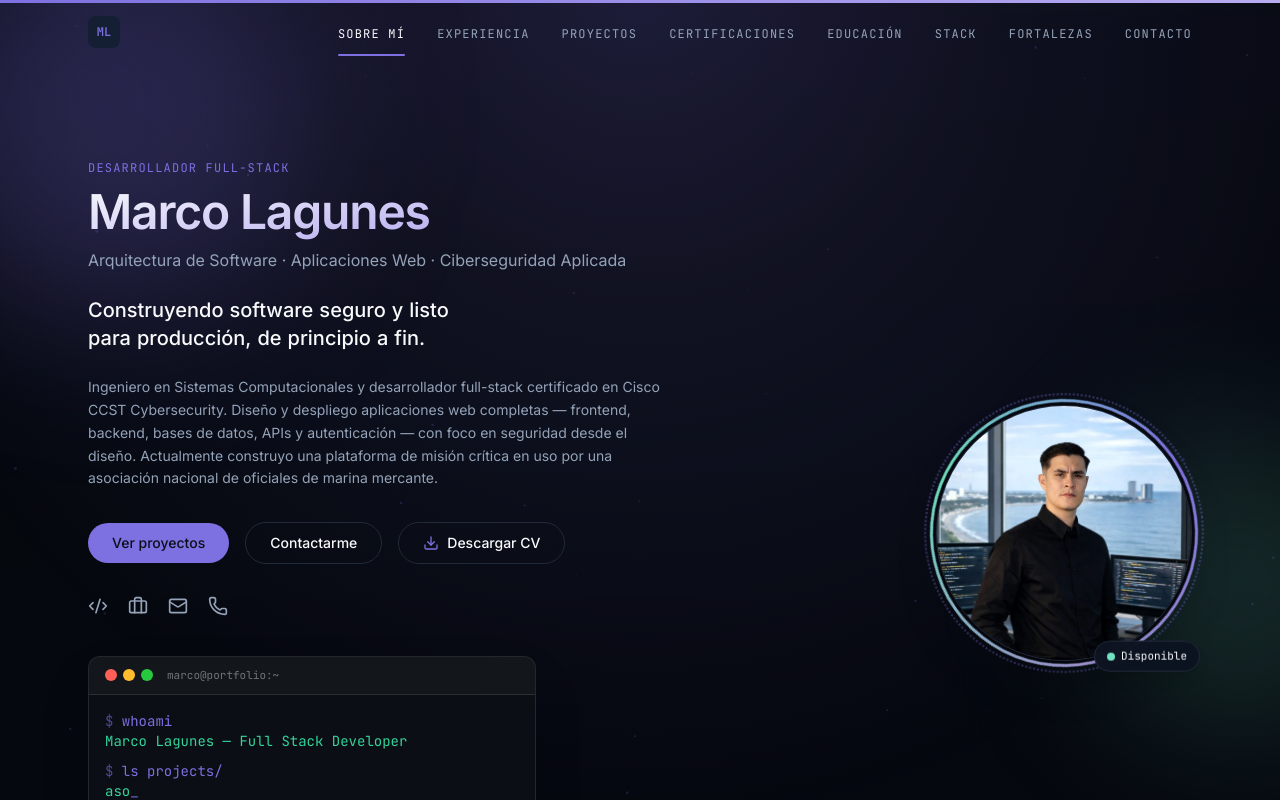
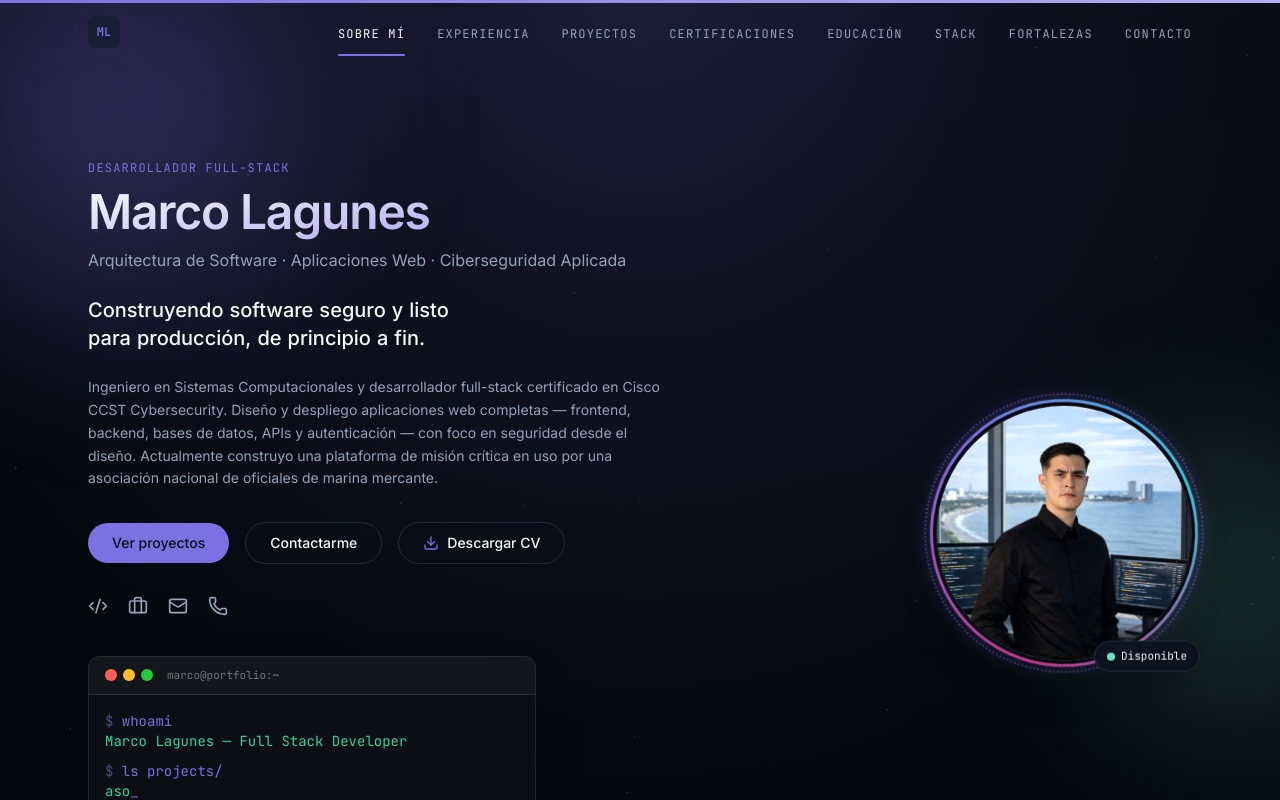
Before and after one commit to MarcoAntonioLagunes/Portafolio-Marco-Lagunes, a Next.js app: page / in a window 1280 px wide. Shown: the top 800 px of the page. Built offline with nearby package versions, Linux system fonts and the light colour scheme.

Commit message:
feat: agregar borde gradiente giratorio a foto del Hero

```diff
--- a/app/globals.css
+++ b/app/globals.css
@@ -98,14 +98,9 @@
   }
 
   .avatar-ring-conic {
-    background: conic-gradient(
-      from 0deg,
-      hsl(var(--accent)),
-      hsl(var(--lavender)),
-      hsl(var(--mint)),
-      hsl(var(--accent))
-    );
-    animation: ring-spin 6s linear infinite;
+    background: conic-gradient(#7c6fe0, #40c8e0, #e040a0, #7c6fe0);
+    animation: ring-spin 8s linear infinite;
+    box-shadow: 0 0 20px rgba(124, 111, 224, 0.3);
   }
 
   .avatar-ring-dotted {
```
